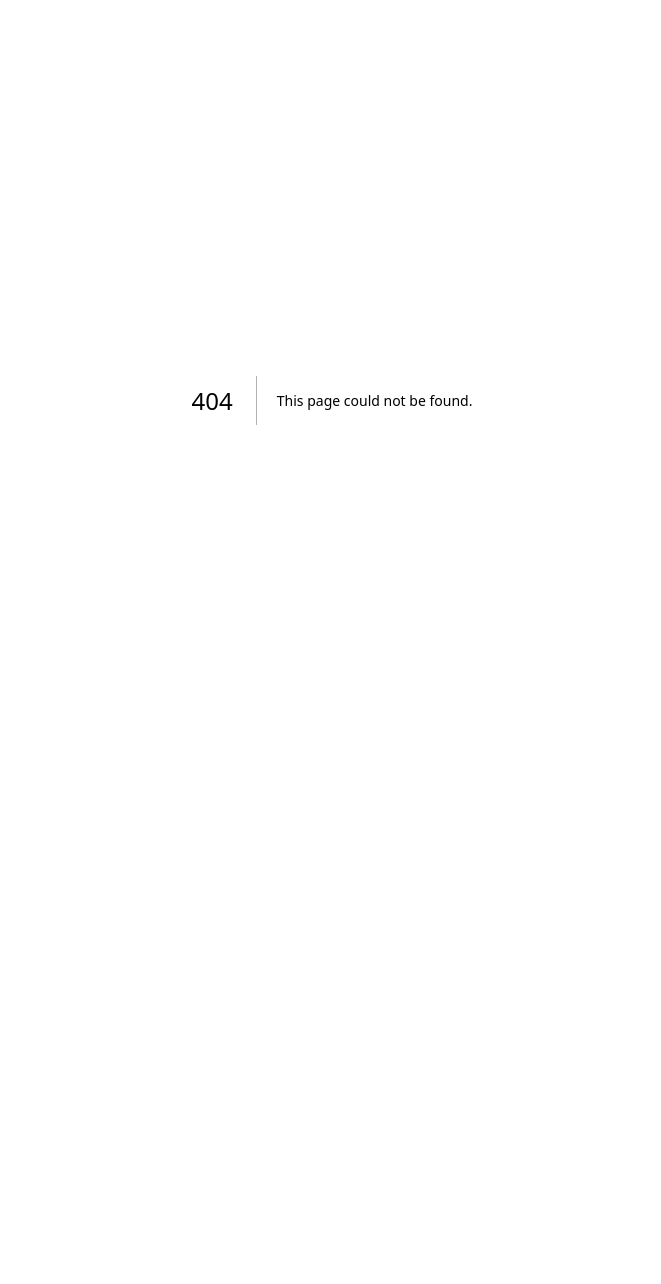
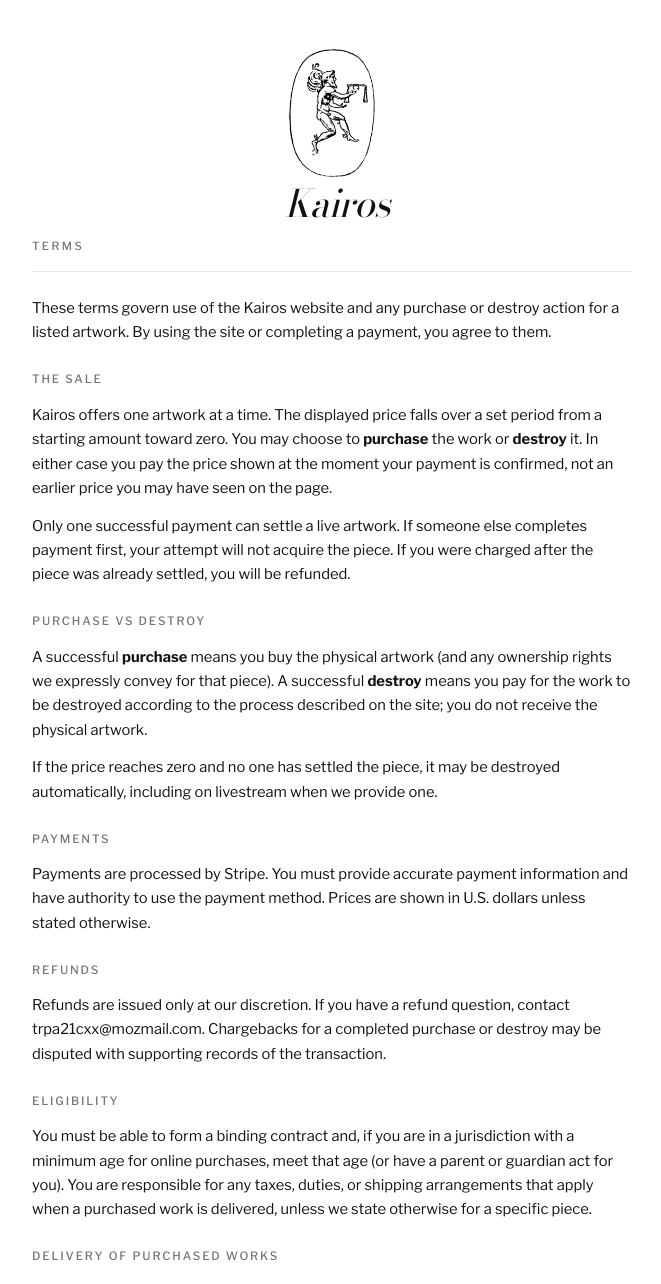
Before and after one commit to kylem4444/kairos, a Next.js app: page /terms in a window 1280 px wide. Before the commit this address had no page. Shown: the top 1284 px of the page, without its empty margins (308-969 px from the left). Before the commit the page ends 800 px from the top, so only its background shows below. Built offline with nearby package versions, Linux system fonts and the light colour scheme.

Commit message:
Add sales terms page and link it next to privacy.

```diff
--- a/src/app/gallery/page.tsx
+++ b/src/app/gallery/page.tsx
@@ -36,6 +36,10 @@ export default async function GalleryPage() {
           ·
         </span>
         <Link href="/privacy">Privacy</Link>
+        <span className="gallery-back-sep" aria-hidden="true">
+          /
+        </span>
+        <Link href="/terms">Terms</Link>
       </p>
     </main>
   );
--- a/src/app/privacy/page.tsx
+++ b/src/app/privacy/page.tsx
@@ -51,6 +51,10 @@ export default function PrivacyPage() {
           Questions about this policy:{" "}
           <a href="mailto:trpa21cxx@mozmail.com">trpa21cxx@mozmail.com</a>
         </p>
+
+        <p>
+          See also our <Link href="/terms">Terms</Link> page.
+        </p>
       </div>
 
       <p className="legal-back">
--- /dev/null
+++ b/src/app/terms/page.tsx
@@ -0,0 +1,142 @@
+import Link from "next/link";
+import { BrandMark } from "@/components/BrandMark";
+
+export const metadata = {
+  title: "Kairos — terms",
+  description: "Sales terms for Kairos artworks.",
+};
+
+const CONTACT = "trpa21cxx@mozmail.com";
+
+export default function TermsPage() {
+  return (
+    <main className="legal-page">
+      <header className="legal-header">
+        <Link href="/" className="brand-lockup sale-seal gallery-brand-link">
+          <BrandMark size={64} className="brand-mark sale-mark" />
+          <span className="brand sale-wordmark gallery-brand">Kairos</span>
+        </Link>
+        <h1 className="legal-title">Terms</h1>
+      </header>
+
+      <div className="legal-body">
+        <p>
+          These terms govern use of the Kairos website and any purchase or
+          destroy action for a listed artwork. By using the site or completing a
+          payment, you agree to them.
+        </p>
+
+        <h2>The sale</h2>
+        <p>
+          Kairos offers one artwork at a time. The displayed price falls over a
+          set period from a starting amount toward zero. You may choose to{" "}
+          <strong>purchase</strong> the work or <strong>destroy</strong> it. In
+          either case you pay the price shown at the moment your payment is
+          confirmed, not an earlier price you may have seen on the page.
+        </p>
+        <p>
+          Only one successful payment can settle a live artwork. If someone else
+          completes payment first, your attempt will not acquire the piece. If
+          you were charged after the piece was already settled, you will be
+          refunded.
+        </p>
+
+        <h2>Purchase vs destroy</h2>
+        <p>
+          A successful <strong>purchase</strong> means you buy the physical
+          artwork (and any ownership rights we expressly convey for that piece).
+          A successful <strong>destroy</strong> means you pay for the work to be
+          destroyed according to the process described on the site; you do not
+          receive the physical artwork.
+        </p>
+        <p>
+          If the price reaches zero and no one has settled the piece, it may be
+          destroyed automatically, including on livestream when we provide one.
+        </p>
+
+        <h2>Payments</h2>
+        <p>
+          Payments are processed by Stripe. You must provide accurate payment
+          information and have authority to use the payment method. Prices are
+          shown in U.S. dollars unless stated otherwise.
+        </p>
+
+        <h2>Refunds</h2>
+        <p>
+          Refunds are issued only at our discretion. If you have a refund
+          question, contact{" "}
+          <a href={`mailto:${CONTACT}`}>{CONTACT}</a>. Chargebacks for a
+          completed purchase or destroy may be disputed with supporting records
+          of the transaction.
+        </p>
+
+        <h2>Eligibility</h2>
+        <p>
+          You must be able to form a binding contract and, if you are in a
+          jurisdiction with a minimum age for online purchases, meet that age
+          (or have a parent or guardian act for you). You are responsible for
+          any taxes, duties, or shipping arrangements that apply when a
+          purchased work is delivered, unless we state otherwise for a specific
+          piece.
+        </p>
+
+        <h2>Delivery of purchased works</h2>
+        <p>
+          After a purchase settles, we will contact you using information
+          associated with your payment or the email you provide to arrange
+          transfer or shipping of the artwork. Timing depends on the piece and
+          location. Risk of loss for a purchased work passes according to the
+          shipping or handoff method we agree with you.
+        </p>
+
+        <h2>Site use</h2>
+        <p>
+          Do not misuse the site, attempt to interfere with pricing, checkout,
+          or settlement, or use automated tools to unfairly dominate checkout.
+          We may refuse or cancel a transaction that appears fraudulent or
+          abusive.
+        </p>
+
+        <h2>Intellectual property</h2>
+        <p>
+          The Kairos name, site design, and related branding remain ours. Buying
+          an artwork does not transfer copyright or trademark rights unless we
+          expressly say so for that piece. You may not copy or redistribute site
+          content except for personal, non-commercial viewing.
+        </p>
+
+        <h2>Disclaimer</h2>
+        <p>
+          The site and artworks are provided as described at the time of sale.
+          To the fullest extent permitted by law, we are not liable for
+          indirect, incidental, or consequential damages arising from use of the
+          site or from a purchase or destroy action. Our total liability for any
+          claim related to a transaction is limited to the amount you paid for
+          that transaction.
+        </p>
+
+        <h2>Changes</h2>
+        <p>
+          We may update these terms from time to time. The version posted on
+          this page applies to transactions completed after it is posted. The
+          live price and artwork description on the sale page control the terms
+          of that specific offering where they add detail.
+        </p>
+
+        <h2>Contact</h2>
+        <p>
+          Questions about these terms or a sale:{" "}
+          <a href={`mailto:${CONTACT}`}>{CONTACT}</a>
+        </p>
+
+        <p>
+          See also our <Link href="/privacy">Privacy</Link> page.
+        </p>
+      </div>
+
+      <p className="legal-back">
+        <Link href="/">← Back</Link>
+      </p>
+    </main>
+  );
+}
--- a/src/components/ArtworkSale.tsx
+++ b/src/components/ArtworkSale.tsx
@@ -365,6 +365,8 @@ export function ArtworkSale({ initial }: { initial: ArtworkPublicView }) {
         </p>
         <p className="sale-legal-link">
           <Link href="/privacy">Privacy</Link>
+          <span aria-hidden="true"> / </span>
+          <Link href="/terms">Terms</Link>
         </p>
       </footer>
     </main>
```
